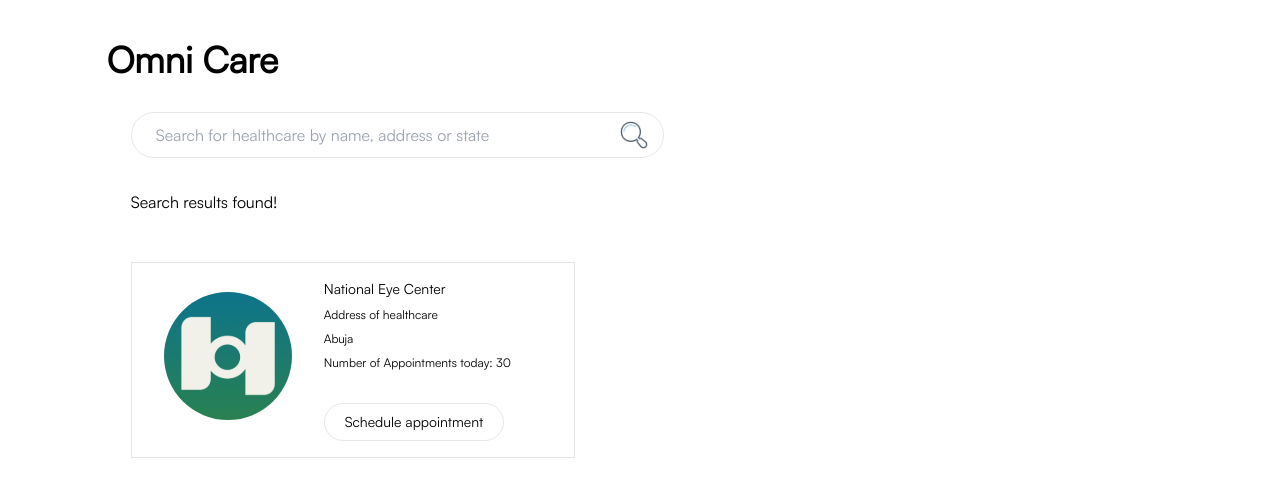
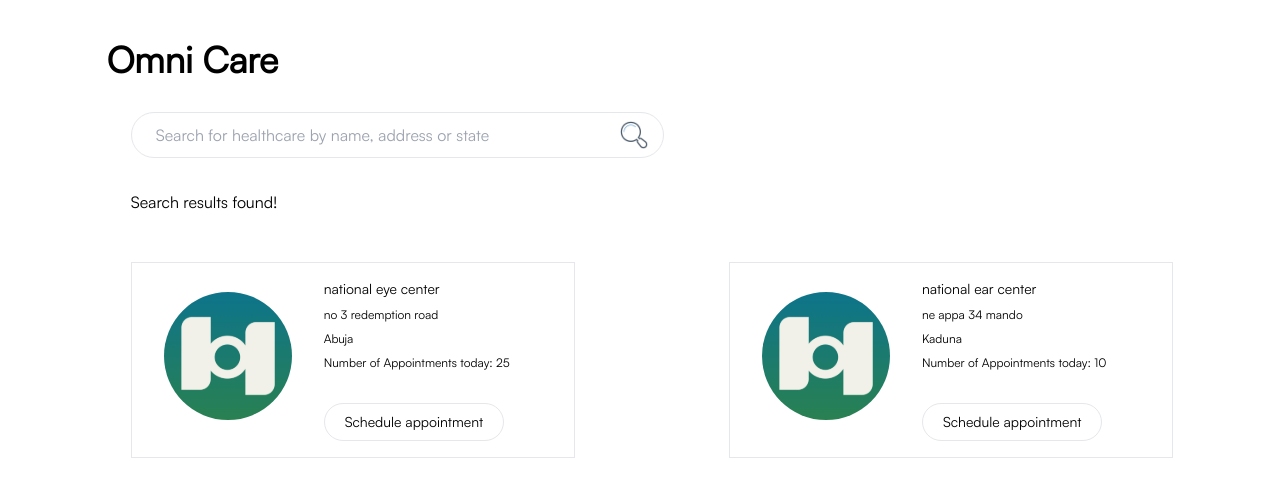
Before and after one commit to omnihale-inc/omnihale, a Next.js app: page /search in a window 1280 px wide. Shown: the top 496 px of the page. Built offline with nearby package versions, Linux system fonts and the light colour scheme.

Commit message:
feat(search): add search data iteration

```diff
--- a/src/app/search/page.tsx
+++ b/src/app/search/page.tsx
@@ -4,6 +4,25 @@ import { useState } from "react";
 import Image from "next/image";
 import Search from "@/components/Search";
 import SearchItem from "@/components/SearchItem";
+
+const data = [
+  {
+    profilePic: "/logo.svg",
+    name: "national eye center",
+    address: "no 3 redemption road",
+    state: "Abuja",
+    numberOfAppointments: 25,
+    fields: ["name", "address", "phone number", "date of birth"],
+  },
+  {
+    profilePic: "/logo.svg",
+    name: "national ear center",
+    address: "ne appa 34 mando",
+    state: "Kaduna",
+    numberOfAppointments: 10,
+    fields: ["name", "address", "phone number", "date of birth"],
+  },
+];
 
 export default function SearchPage() {
   const [search, setSearch] = useState("");
@@ -25,8 +44,10 @@ export default function SearchPage() {
         <p className="mt-4 lg:mt-8 lg:ml-6 text-xs lg:text-base">
           Search results found!
         </p>
-        <div className="md:flex md:justify-between">
-          <SearchItem />
+        <div className="md:flex md:flex-wrap md:justify-between">
+          {data.map((item) => {
+            return <SearchItem {...item} />;
+          })}
         </div>
       </section>
     </main>
--- a/src/components/Search.tsx
+++ b/src/components/Search.tsx
@@ -1,3 +1,5 @@
+"use client";
+
 import React from "react";
 import Image from "next/image";
 
@@ -22,7 +24,7 @@ const Search = ({
       <button
         className="absolute top-1/2 right-4 transform -translate-y-1/2"
         onClick={() => {
-          console.log(search);
+          location.href = "/search";
         }}
       >
         <div className="relative h-5 w-5 lg:h-7 lg:w-7">
--- a/src/components/SearchItem.tsx
+++ b/src/components/SearchItem.tsx
@@ -1,13 +1,27 @@
 import React from "react";
 import Image from "next/image";
 
-const SearchItem = () => {
+const SearchItem = ({
+  profilePic,
+  name,
+  address,
+  numberOfAppointments,
+  state,
+  fields,
+}: {
+  profilePic: string;
+  name: string;
+  address: string;
+  state: string;
+  numberOfAppointments: number;
+  fields: Array<string>;
+}) => {
   return (
     <ul className="flex flex-col lg:flex-row items-center lg:items-center mt-8 lg:mt-12 lg:ml-6 lg:space-x-4 lg:space-y-0 space-y-4 border w-10/12  md:w-5/12 lg:3/6 mx-auto md:mx-0 p-4 roun">
       <ul className="mx-4 mb-2">
         <li className="relative w-24 h-24 lg:w-32 lg:h-32">
           <Image
-            src="/logo.svg"
+            src={profilePic}
             fill
             alt="healthcare"
             className="object-cover rounded-full"
@@ -15,10 +29,12 @@ const SearchItem = () => {
         </li>
       </ul>
       <ul className="w-11/12">
-        <li className="text-sm lg:text-md mb-2">National Eye Center</li>
-        <li className="text-xs mb-2">Address of healthcare</li>
-        <li className="text-xs mb-2">Abuja</li>
-        <li className="text-xs mb-2">Number of Appointments today: 30</li>
+        <li className="text-sm lg:text-md mb-2">{name}</li>
+        <li className="text-xs mb-2">{address}</li>
+        <li className="text-xs mb-2">{state}</li>
+        <li className="text-xs mb-2">
+          Number of Appointments today: {numberOfAppointments}
+        </li>
         <button className="block border px-5 py-2 rounded-full text-sm mt-8 w-fit mx-auto lg:mx-0">
           Schedule appointment
         </button>
```
